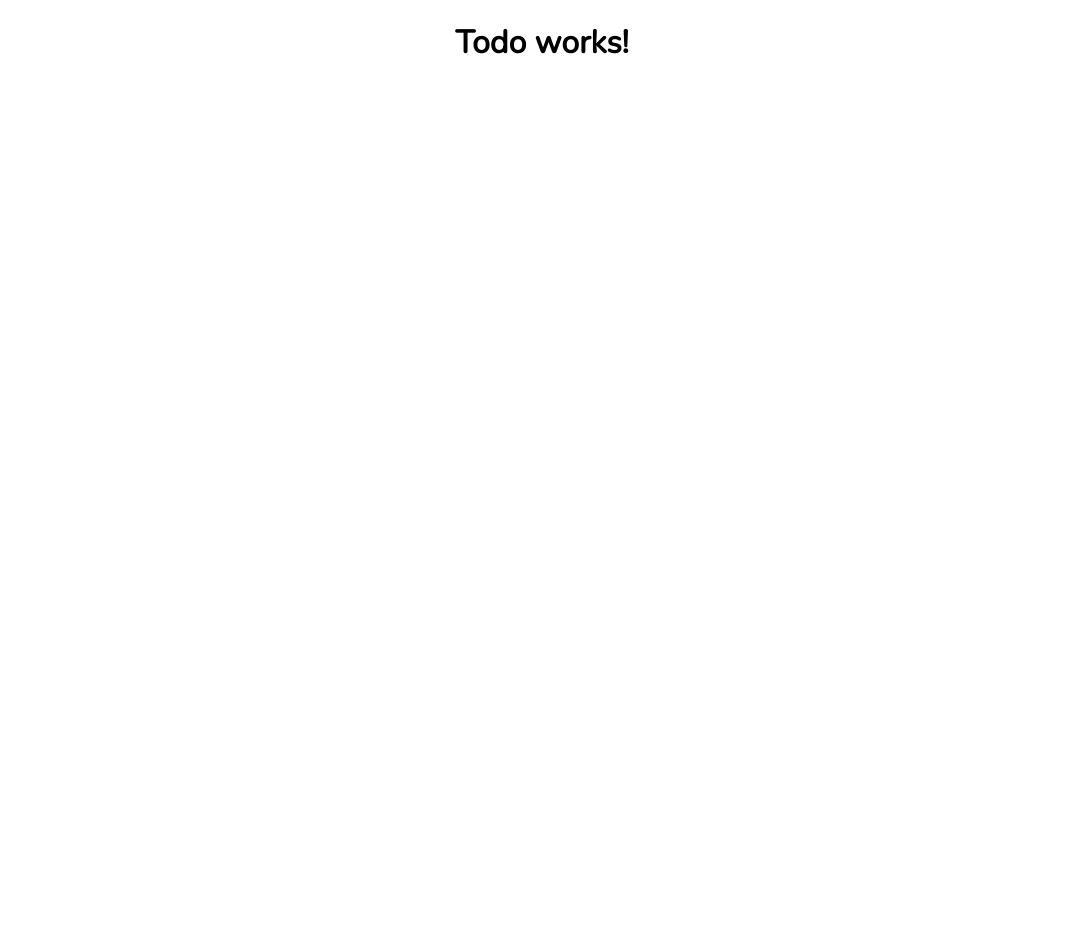
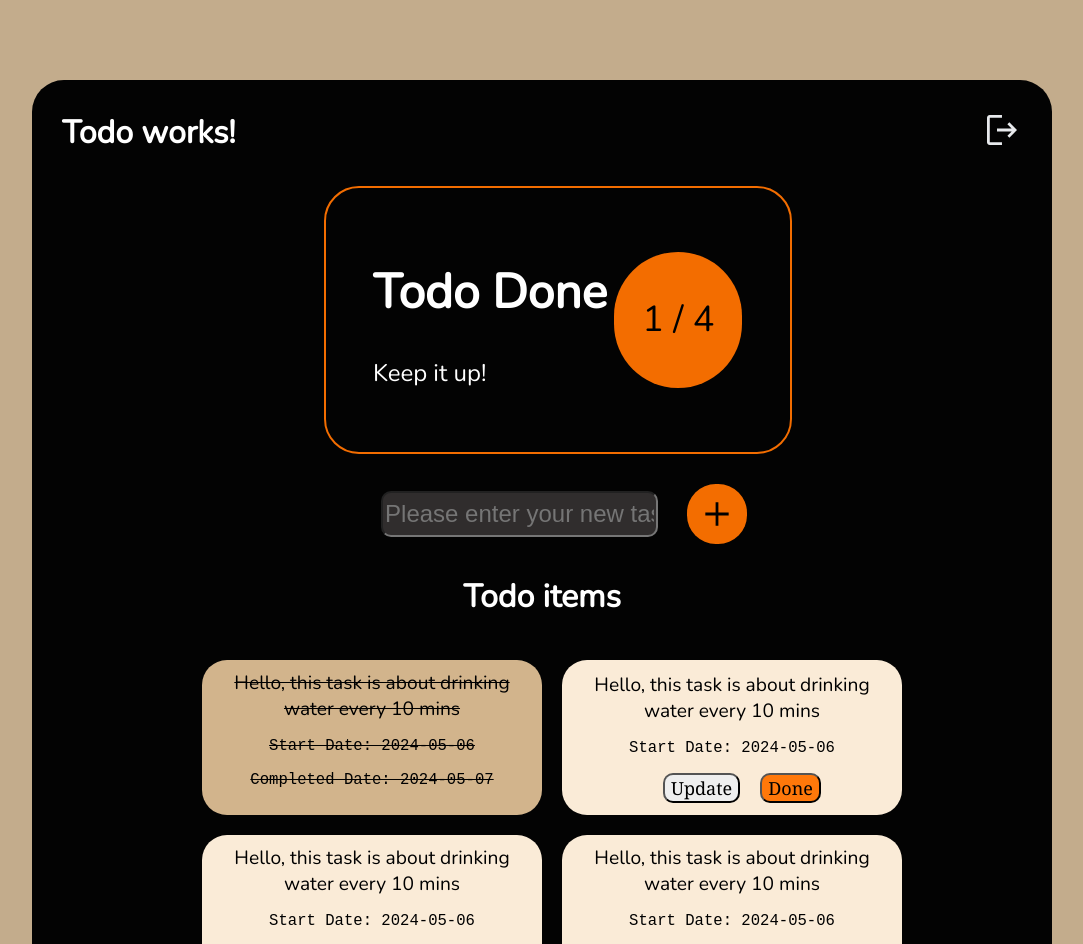
Before and after one commit to cnhk-teach/todo-app, an Angular app: page /todo in a window 1280 px wide. Shown: the top 944 px of the page, without its empty margins (98-1181 px from the left). Before the commit the page ends 800 px from the top, so only its background shows below. Built offline with nearby package versions, Linux system fonts and the light colour scheme; sample sign-in values are in the browser's storage.

Commit message:
Add todo page with neccessary elements

```diff
--- a/src/app/todo/todo.component.css
+++ b/src/app/todo/todo.component.css
@@ -1,3 +1,133 @@
-h1 {
+main {
+    display: flex;
+    background-color: rgb(195, 172, 140);
+    justify-content: center;
+    align-items: center;
+
+}
+
+.container {
+    background-color: rgb(3, 3, 3);
+    margin: 10vh 20vh 10vh 20vh;
+    padding: 10px;
+    width: 80vw;
+    height: auto;
+    border-radius: 2em;
+    color: white;
+}
+
+.container h1 {
     text-align: center;
 }
+
+.header {
+    display: flex;
+    position: sticky;
+    width: 75vw;
+    align-items: center;
+    justify-content: space-between;
+    margin: 0 20px 0 20px;
+}
+
+.logout {
+    all:unset;
+}
+
+.logout:hover {
+    cursor: pointer;
+}
+
+.todo-done {
+    display: flex;
+    border: 2px rgba(255, 115, 0, 0.952) solid;
+    border-radius: 35px;
+    padding: 40px;
+    height: 23vh;
+    width: 30vw;
+    margin-top: 1%;
+    margin-left: 22vw;
+    justify-content: space-evenly;
+    align-items: center;
+    font-size: 1.5em;
+}
+
+.done-count {
+    display: flex;
+    background-color: rgba(255, 115, 0, 0.952);
+    color: black;
+    width: 10vw;
+    height: 17vh;
+    border-radius: 500px;
+    font-size: 1.5em;
+    justify-content: center;
+    align-items: center;
+}
+
+.new-todo {
+    display: flex;
+    margin-top: 2%;
+    margin-left: 33%;
+    width: 30vw;
+    height: 10vh;
+    justify-content: space-evenly;
+    align-items: center;
+}
+
+.new-todo input {
+    width: 70%;
+    height: 50%;
+    font-size: 1.5em;
+    border-radius: 10px;
+    background-color: rgb(48, 45, 45);
+    color: white;
+    text-align: center;
+}
+
+.new-todo svg {
+    margin-left: 20px;
+    padding: 10px;
+    background-color: rgba(255, 115, 0, 0.952);
+    border-radius: 1.8em;
+    color: black;
+}
+
+.todo-list {
+    width: 80%;
+    margin-left: 10%;
+    padding: 10px;
+    display: flex;
+    flex-wrap: wrap;
+    justify-content: center;
+    text-align: center;
+}
+
+.todo-item {
+    background-color: antiquewhite;
+    border-radius: 25px;
+    color: black;
+    flex-basis: 40%;
+    align-content: center;
+    margin: 10px;
+    font-size: larger;
+    padding: 10px;
+}
+
+button {
+    font-size: large;
+    font-family:Cambria, Cochin, Georgia, Times, 'Times New Roman', serif;
+    margin-left: 20px;
+    border-radius: 10px;
+}
+
+.done-button {
+    background-color: rgba(255, 115, 0, 0.952);
+}
+
+.done {
+    background-color: tan;
+    text-decoration:line-through;
+}
+
+.done button {
+    display: none;
+}
--- a/src/app/todo/todo.component.html
+++ b/src/app/todo/todo.component.html
@@ -1 +1,55 @@
-<h1>Todo works!</h1>
+<main @fadein>
+    <div class="container">
+        <div class="header">
+            <h1>Todo works!</h1>
+            <button class="logout" (click)="logout()">
+                <svg xmlns="http://www.w3.org/2000/svg" height="40px" viewBox="0 -960 960 960" width="40px" fill="#e8eaed"><path d="M186.67-120q-27 0-46.84-19.83Q120-159.67 120-186.67v-586.66q0-27 19.83-46.84Q159.67-840 186.67-840h292.66v66.67H186.67v586.66h292.66V-120H186.67Zm470.66-176.67-47-48 102-102H360v-66.66h351l-102-102 47-48 184 184-182.67 182.66Z"/></svg>
+            </button>
+        </div>
+        <div class="todo-done">
+            <div>
+                <h1>Todo Done</h1>
+                <p>Keep it up!</p>
+            </div>
+            <div class="done-count">
+                1 / 4
+            </div>
+        </div>
+        <div class="new-todo">
+            <input type="text" name="task" placeholder="Please enter your new task">
+            <svg xmlns="http://www.w3.org/2000/svg" height="40px" viewBox="0 -960 960 960" width="40px" fill="black"><path d="M446.67-446.67H200v-66.66h246.67V-760h66.66v246.67H760v66.66H513.33V-200h-66.66v-246.67Z"/></svg>
+        </div>
+        <h1>Todo items</h1>
+        <div class="todo-list">
+            <div class="todo-item done">
+                Hello, this task is about drinking water every 10 mins
+
+                <pre>Start Date: 2024-05-06</pre>
+                <pre>Completed Date: 2024-05-07</pre>
+                <button>Update</button>
+                <button class="done-button">Done</button>
+            </div>
+            <div class="todo-item">
+                Hello, this task is about drinking water every 10 mins
+
+                <pre>Start Date: 2024-05-06</pre>
+                <button>Update</button>
+                <button class="done-button">Done</button>
+            </div>
+            <div class="todo-item">
+                Hello, this task is about drinking water every 10 mins
+
+                <pre>Start Date: 2024-05-06</pre>
+                <button>Update</button>
+                <button class="done-button">Done</button>
+            </div>
+            <div class="todo-item">
+                Hello, this task is about drinking water every 10 mins
+
+                <pre>Start Date: 2024-05-06</pre>
+                <button>Update</button>
+                <button class="done-button">Done</button>
+            </div>
+        </div>
+    </div>
+</main>
--- a/src/app/todo/todo.component.ts
+++ b/src/app/todo/todo.component.ts
@@ -1,12 +1,28 @@
 import { Component } from '@angular/core';
+import { Router } from '@angular/router';
+import { trigger, style, animate, transition } from '@angular/animations';
 
 @Component({
   selector: 'app-todo',
   standalone: true,
   imports: [],
   templateUrl: './todo.component.html',
-  styleUrl: './todo.component.css'
+  styleUrl: './todo.component.css',
+  animations:[
+    trigger('fadein',[
+      transition('void=>*',[
+        style({opacity: 0}),
+        animate('1200ms', style({opacity: 1})),
+      ])
+    ])
+  ]
 })
 export class TodoComponent {
 
+  constructor(private router: Router) {}
+
+  logout() {
+    localStorage.clear()
+    this.router.navigate(['/login'])
+  }
 }
```
Also changed, not shown: src/assets/logout.png (added).
